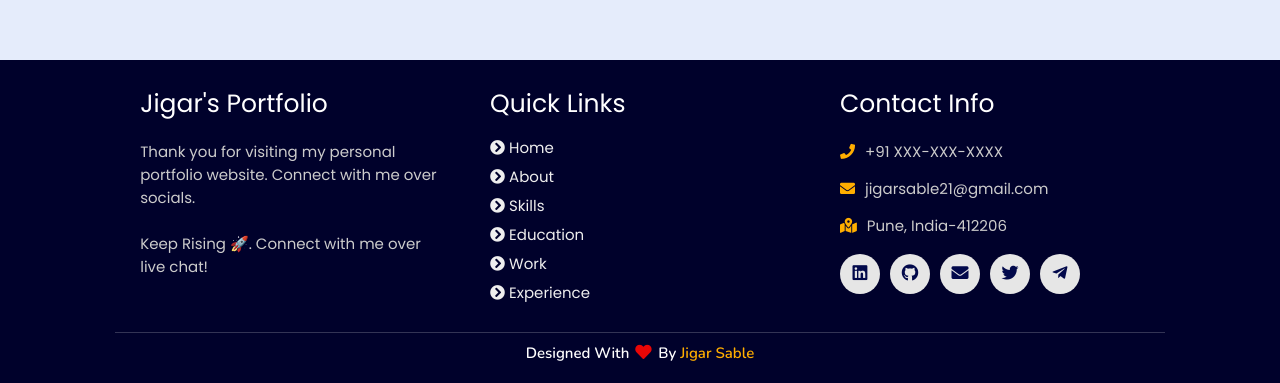
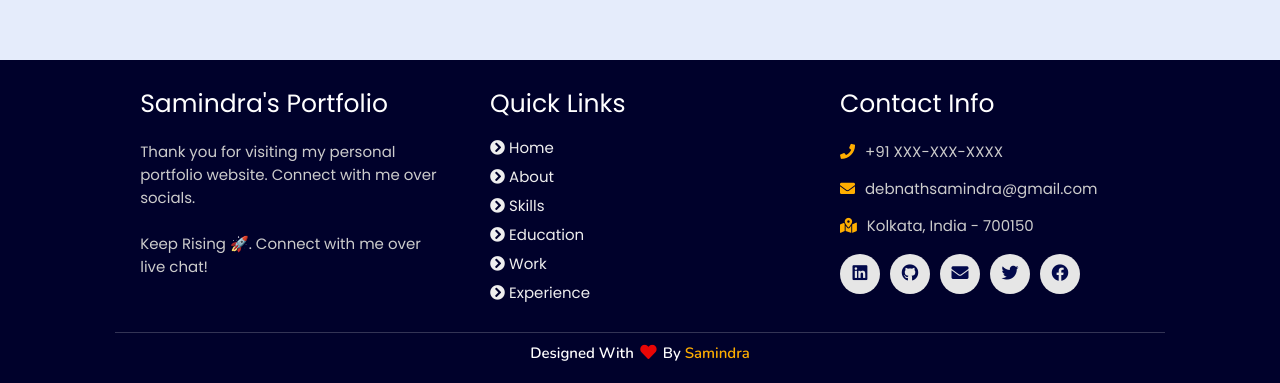
Before and after one commit to SamindraDebnath/my-portfolio, a plain HTML site: page index.html in a window 1280 px wide. Shown: the part 5771-6154 px from the top of the page. Drawn offline with nearby package versions, Linux system fonts and the light colour scheme.

Commit message:
N Update

```diff
--- a/index.html
+++ b/index.html
@@ -339,7 +339,7 @@
   <div class="box-container">
 
       <div class="box">
-          <h3>Jigar's Portfolio</h3>
+          <h3>Samindra's Portfolio</h3>
           <p>Thank you for visiting my personal portfolio website. Connect with me over socials. <br/> <br/> Keep Rising 🚀. Connect with me over live chat!</p>
       </div>
 
@@ -356,20 +356,20 @@
       <div class="box">
           <h3>contact info</h3>
           <p> <i class="fas fa-phone"></i>+91 XXX-XXX-XXXX</p>
-          <p> <i class="fas fa-envelope"></i>jigarsable21@gmail.com</p>
-          <p> <i class="fas fa-map-marked-alt"></i>Pune, India-412206</p>
+          <p> <i class="fas fa-envelope"></i>debnathsamindra@gmail.com</p>
+          <p> <i class="fas fa-map-marked-alt"></i>Kolkata, India - 700150</p>
           <div class="share">
 
-              <a href="https://www.linkedin.com/in/jigar-sable" class="fab fa-linkedin" aria-label="LinkedIn" target="_blank"></a>
-              <a href="https://github.com/jigar-sable" class="fab fa-github" aria-label="GitHub" target="_blank"></a>
-              <a href="mailto:jigarsable21@gmail.com" class="fas fa-envelope" aria-label="Mail" target="_blank"></a>
-              <a href="https://twitter.com/jigar_sable" class="fab fa-twitter" aria-label="Twitter" target="_blank"></a>
-              <a href="https://t.me/lifecode5" class="fab fa-telegram-plane" aria-label="Telegram" target="_blank"></a>
+              <a href="https://www.linkedin.com/in/samindra-debnath-1b736b24a/" class="fab fa-linkedin" aria-label="LinkedIn" target="_blank"></a>
+              <a href="https://github.com" class="fab fa-github" aria-label="GitHub" target="_blank"></a>
+              <a href="mailto:debnathsamindra@gmail.com" class="fas fa-envelope" aria-label="Mail" target="_blank"></a>
+              <a href="https://twitter.com/SamindraDebnath" class="fab fa-twitter" aria-label="Twitter" target="_blank"></a>
+              <a href="https://www.facebook.com/debnathsamindra" class="fab fa-facebook" aria-label="FaceBook" target="_blank"></a>
           </div>
       </div>
   </div>
 
-  <h1 class="credit">Designed with <i class="fa fa-heart pulse"></i> by <a href="https://www.linkedin.com/in/jigar-sable"> jigar sable</a></h1>
+  <h1 class="credit">Designed with <i class="fa fa-heart pulse"></i> by <a href="https://www.linkedin.com/in/samindra-debnath-1b736b24a"> samindra</a></h1>
 
 </section>
 <!-- footer section ends -->
```
